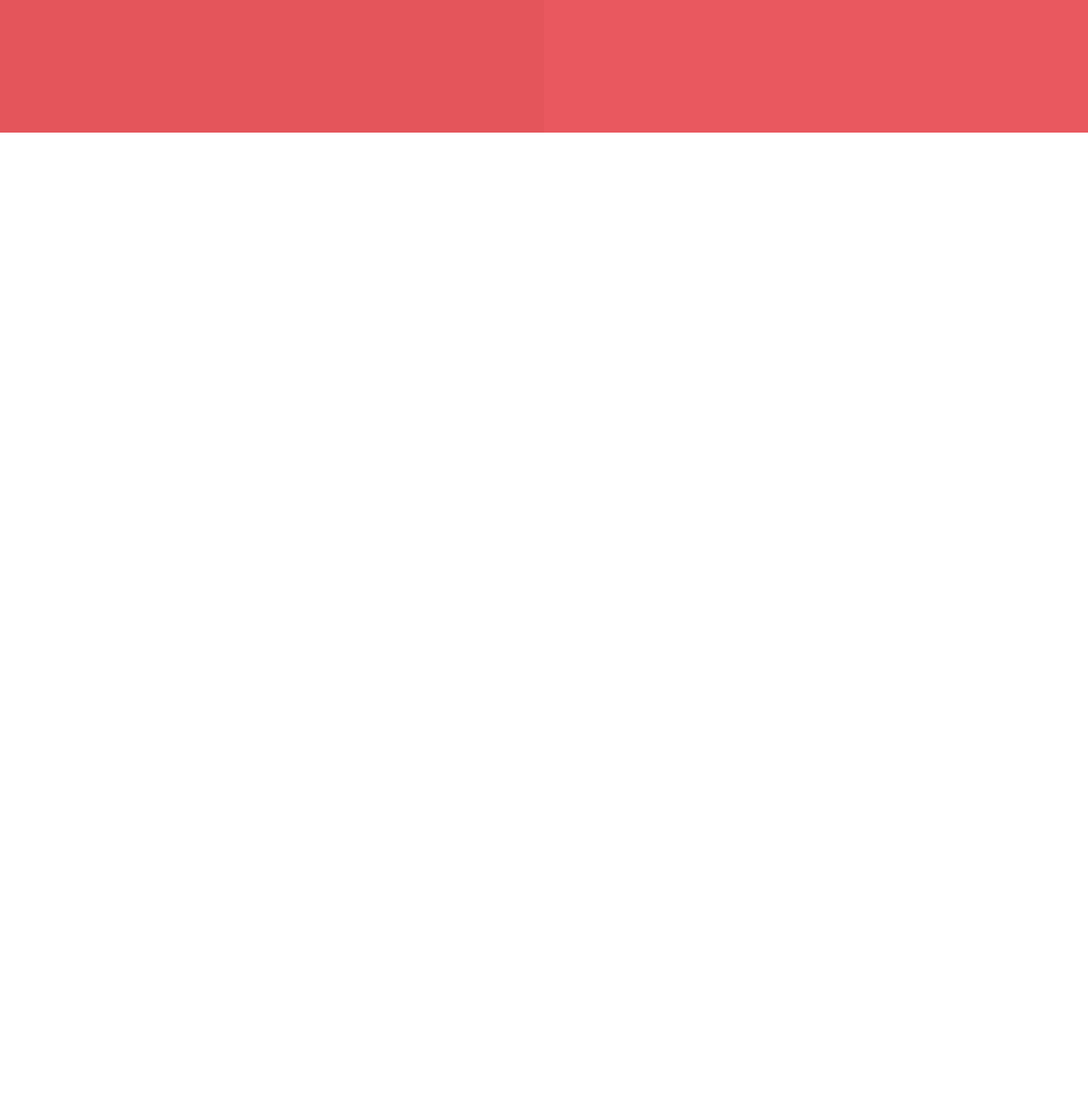
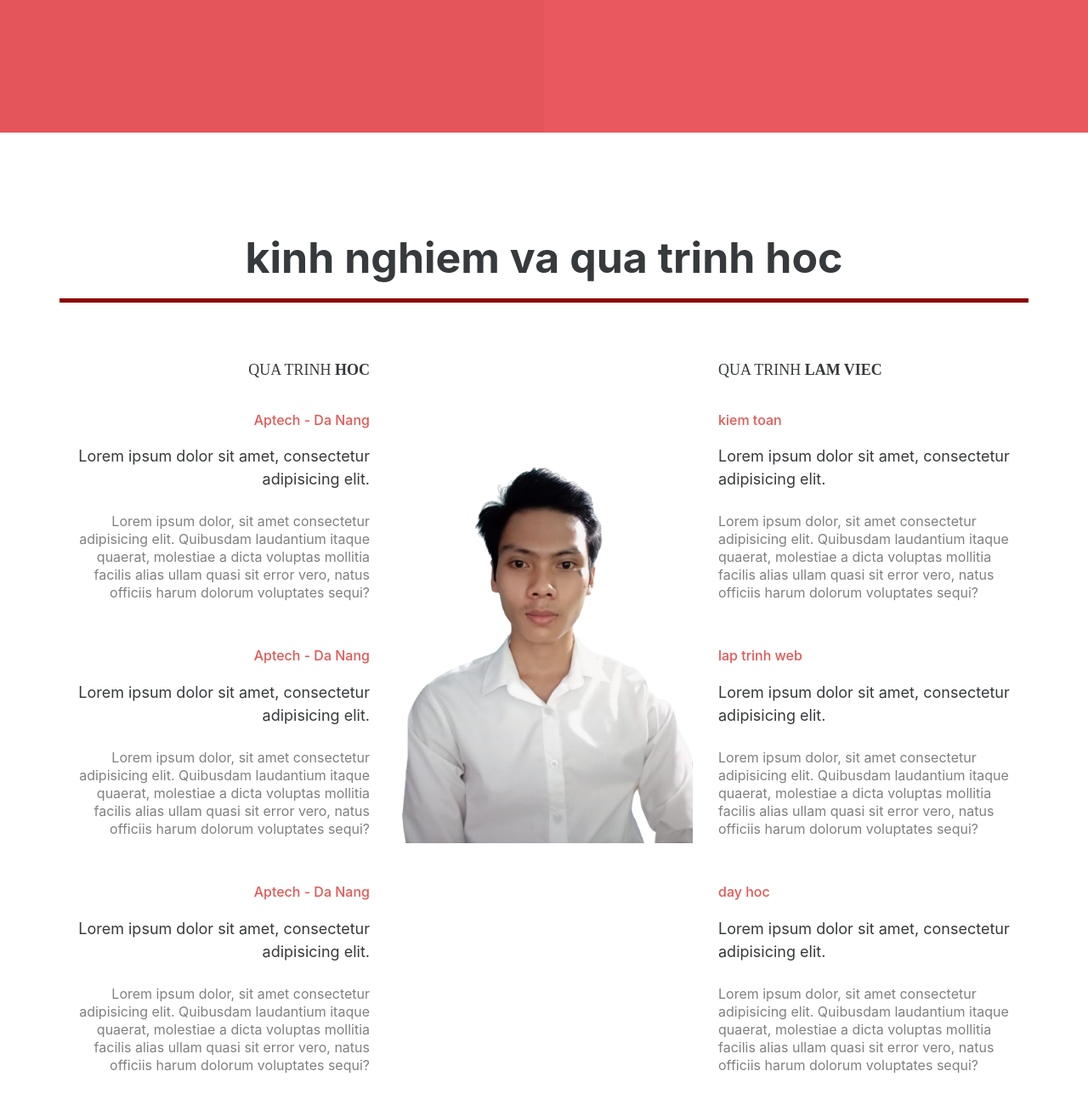
Before and after one commit to linhphp/linhphp.github.io, a plain HTML site: page index.html in a window 1280 px wide. Shown: the part 744-2044 px from the top of the page at 85% size. Before the commit the page ends 900 px from the top, so only its background shows below. Drawn offline with Linux system fonts and the light colour scheme.

Commit message:
them phan hoc tap va lam viec

```diff
--- a/1.css
+++ b/1.css
@@ -61,3 +61,42 @@ a.navbar-brand{
 	border-radius: 0px;
 	border-color: black;
 }
+.tieudecap3{
+	color: #e35855;
+}
+.tieudeto{
+	margin-top: 120px;
+	margin-bottom: 70px;
+	border-bottom: 5px solid darkred;
+}
+.tieudeto h1{
+	font-size: 50px;
+	font-weight: bold;
+	margin-bottom: 20px;
+}
+.tieudecap2{
+	font-family: segoe ui light;
+	text-transform: uppercase;
+	font-size: 18px;
+	margin-bottom: 40px;
+}
+.khoittnho h3.tieudecap3{
+	font-size: 16px;
+	margin-bottom: 20px;
+}
+span.motapt{
+	font-size: 18px;
+	margin-bottom: 26px;
+	display: block;
+}
+.khoittnho p{
+	font-size: 16px;
+	line-height: 21px;
+	color: gray;
+}
+.khoittnho{
+	margin-bottom: 55px;
+}
+.cot2_3{
+	padding-top: 100px;
+}
--- a/index.html
+++ b/index.html
@@ -52,5 +52,59 @@
 			</div>
 		</div>
 	</div>
+	<!-- het khoi thong tin -->
+	<div class="edu">
+		<div class="container">
+			<div class="row">
+				<div class="col-sm-12 tieudeto text-xs-center">
+					<h1>kinh nghiem va qua trinh hoc</h1>
+				</div>
+				<div class="col-sm-4 cot1_3">
+					<h2 class="tieudecap2 text-sm-right text-xs-center">qua trinh <span class="font-weight-bold">hoc</span></h2>
+					<div class="khoittnho text-sm-right text-xs-center">
+						<h3 class="tieudecap3">Aptech - Da Nang</h3>
+						<span class="motapt">Lorem ipsum dolor sit amet, consectetur adipisicing elit.</span>
+						<p>Lorem ipsum dolor, sit amet consectetur adipisicing elit. Quibusdam laudantium itaque quaerat, molestiae a dicta voluptas mollitia facilis alias ullam quasi sit error vero, natus officiis harum dolorum voluptates sequi?</p>
+					</div>
+					<div class="khoittnho text-sm-right text-xs-center">
+						<h3 class="tieudecap3">Aptech - Da Nang</h3>
+						<span class="motapt">Lorem ipsum dolor sit amet, consectetur adipisicing elit.</span>
+						<p>Lorem ipsum dolor, sit amet consectetur adipisicing elit. Quibusdam laudantium itaque quaerat, molestiae a dicta voluptas mollitia facilis alias ullam quasi sit error vero, natus officiis harum dolorum voluptates sequi?</p>
+					</div>
+					<div class="khoittnho text-sm-right text-xs-center">
+						<h3 class="tieudecap3">Aptech - Da Nang</h3>
+						<span class="motapt">Lorem ipsum dolor sit amet, consectetur adipisicing elit.</span>
+						<p>Lorem ipsum dolor, sit amet consectetur adipisicing elit. Quibusdam laudantium itaque quaerat, molestiae a dicta voluptas mollitia facilis alias ullam quasi sit error vero, natus officiis harum dolorum voluptates sequi?</p>
+					</div>
+
+				</div>
+				<!-- het col4/1 -->
+				<div class="col-sm-4 cot2_3">
+					<img width="100%" src="image/02.png" alt="anh so 2">
+				</div>
+				<!-- het col4/2 -->
+				<div class="col-sm-4 cot3_3">
+					<h2 class="tieudecap2 text-sm-left text-xs-center">qua trinh <span class="font-weight-bold">lam viec</span></h2>
+					<div class="khoittnho text-sm-left text-xs-center">
+						<h3 class="tieudecap3">kiem toan</h3>
+						<span class="motapt">Lorem ipsum dolor sit amet, consectetur adipisicing elit.</span>
+						<p>Lorem ipsum dolor, sit amet consectetur adipisicing elit. Quibusdam laudantium itaque quaerat, molestiae a dicta voluptas mollitia facilis alias ullam quasi sit error vero, natus officiis harum dolorum voluptates sequi?</p>
+					</div>
+					<div class="khoittnho text-sm-left text-xs-center">
+						<h3 class="tieudecap3">lap trinh web</h3>
+						<span class="motapt">Lorem ipsum dolor sit amet, consectetur adipisicing elit.</span>
+						<p>Lorem ipsum dolor, sit amet consectetur adipisicing elit. Quibusdam laudantium itaque quaerat, molestiae a dicta voluptas mollitia facilis alias ullam quasi sit error vero, natus officiis harum dolorum voluptates sequi?</p>
+					</div>
+					<div class="khoittnho text-sm-left text-xs-center">
+						<h3 class="tieudecap3">day hoc</h3>
+						<span class="motapt">Lorem ipsum dolor sit amet, consectetur adipisicing elit.</span>
+						<p>Lorem ipsum dolor, sit amet consectetur adipisicing elit. Quibusdam laudantium itaque quaerat, molestiae a dicta voluptas mollitia facilis alias ullam quasi sit error vero, natus officiis harum dolorum voluptates sequi?</p>
+					</div>
+
+				</div>
+				<!-- het col4/1 -->
+			</div>
+		</div>
+	</div>
 </body>
 </html>
```
Also changed, not shown: image/02.png (added).
